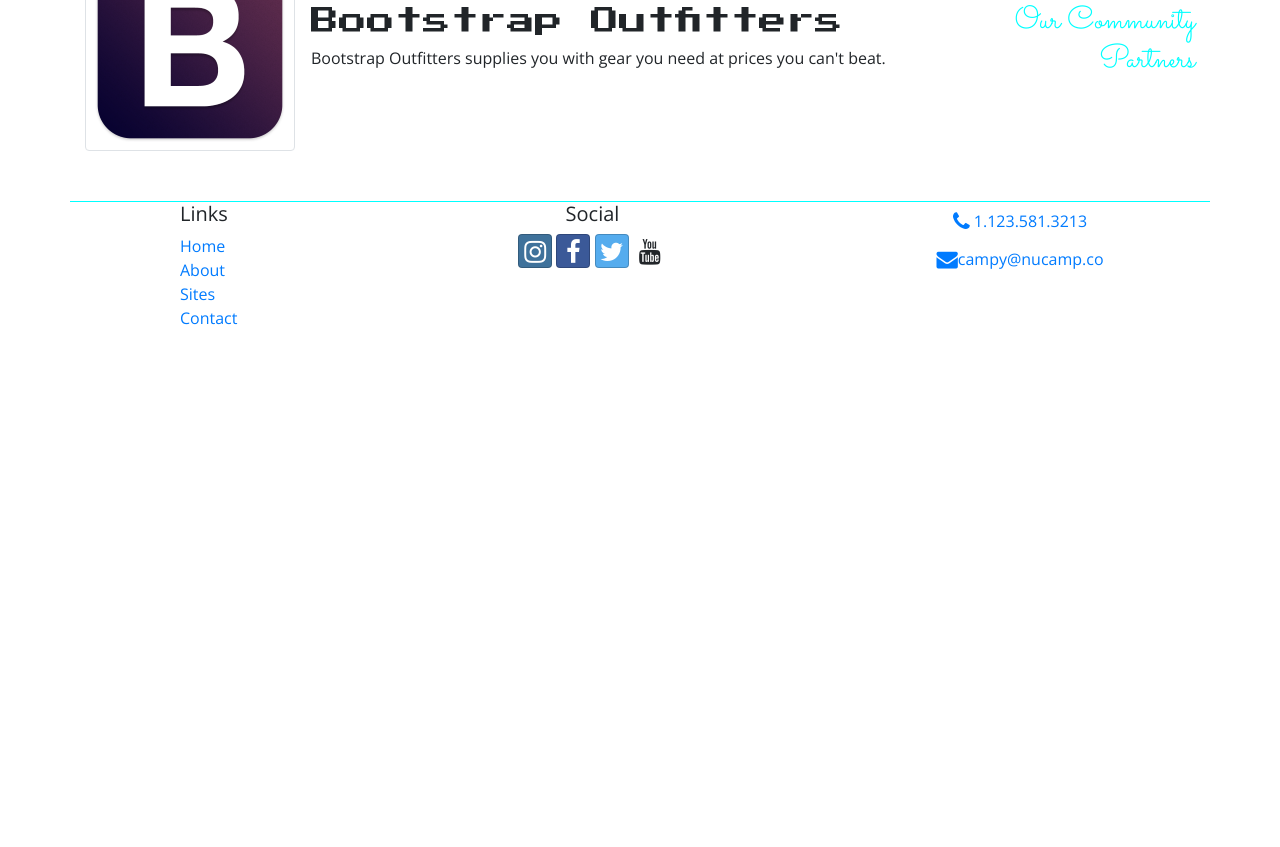
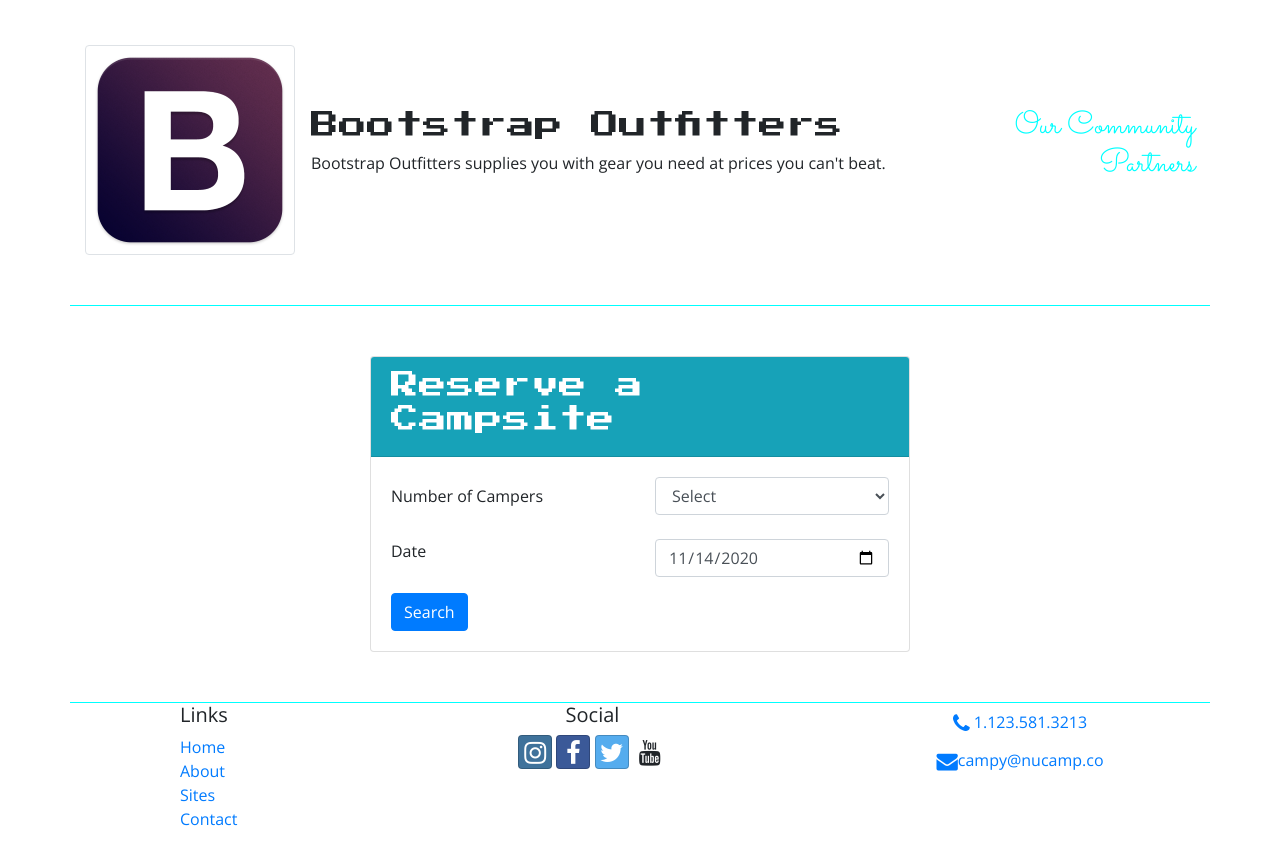
Before and after one commit to Cuckoo-Clock/nucampy, a website: page index.html in a window 1280 px wide. Shown: the part 847-1694 px from the top of the page. Before the commit the page ends 1193 px from the top, so only its background shows below. Drawn offline with nearby package versions, Linux system fonts and the light colour scheme.

Commit message:
finished week two assignment

```diff
--- a/index.html
+++ b/index.html
@@ -29,6 +29,9 @@
                 <div class="col">
                     <h1>NuCamp </h1>
                     <h2>a better way to camp </h2>
+                </div>
+                <div class="col-md-4 col-xl-2 mt-4">
+                    <a href="#reserveForm" class="text-nowrap btn-lg bg-info text-white">Reserve Campsite</a>
                 </div>
             </div>
         </div>
@@ -76,8 +79,13 @@
                     <h2>Featured Campsites</h2>
                 </div>
                 <div class="col">
-                    <h3>React Lake Campground</h3>
-                    <p class="d-none d-sm-block ">Nestled in the foothills of the Chrome Mountains, this campground on the shores of the pristine React Lake is a gavorite for fly fishers</p>
+                    <div class="media">
+                        <div class="media-body align-self-center">
+                            <h3>React Lake Campground</h3>
+                            <p class="d-none d-sm-block ">Nestled in the foothills of the Chrome Mountains, this campground on the shores of the pristine React Lake is a gavorite for fly fishers</p>
+                        </div>
+                        <img class="d-flext ml-3 img-thumbnail" src="img/react-lake-thumb.jpg" alt="React Lake">
+                    </div>
                 </div>
         </div>
 
@@ -92,6 +100,52 @@
                         <h3>Bootstrap Outfitters </h3>
                         <p class="d-none d-sm-block">Bootstrap Outfitters supplies you with gear you need at prices you can't beat.</p>
                     </div>
+                </div>
+            </div>
+        </div>
+        <div class="row row-content align-items-center">
+            <div class="col-sm-6 mx-auto">
+                <div class="card">
+                    <div class="card-header bg-info text-white">
+                        <h3>Reserve a Campsite</h3>
+                    </div>
+                    <div class="card-body">
+
+                        <form id="reserveForm">
+                            <div class="row form-group">
+                                <div class="col-sm-6 col-form-label">
+                                <label for="numCampers">Number of Campers</label>
+                                </div>
+                                <div class="col">
+                                    <select class="form-control" name="Campers" id="numCampers">
+                                        <option value="">Select</option>
+                                        <option value="1">1</option>
+                                        <option value="2">2</option>
+                                        <option value="3">3</option>
+                                        <option value="4">4</option>
+                                        <option value="5">5</option>
+                                        <option value="6">6</option>
+                                    </select>
+                                </div>
+
+                            </div>
+                            <div class="row form-group">
+                                <div class="col-sm-6">
+                                    <label for="date">Date</label>
+                                </div>
+                                <div class="col-sm-6">
+                                    <input class=" form-control" type="date" id="date" name="date" />
+                                </div>
+                            </div>
+                            <div class="row">
+                                <div class="col">
+                                    <button type="submit" class="btn btn-primary">Search</button>
+
+                                </div>
+                            </div>
+                        </form>
+                    </div>
+
                 </div>
             </div>
         </div>
@@ -130,7 +184,9 @@
     <script src="node_modules/jquery/dist/jquery.slim.min.js"></script>
     <script src="node_modules/popper.js/dist/umd/popper.min.js"></script>
     <script src="node_modules/bootstrap/dist/js/bootstrap.bundle.min.js"></script>
-
+    <script>
+        document.querySelector("#date").valueAsDate = new Date();
+    </script>
 </body>
 
 </html>
```
